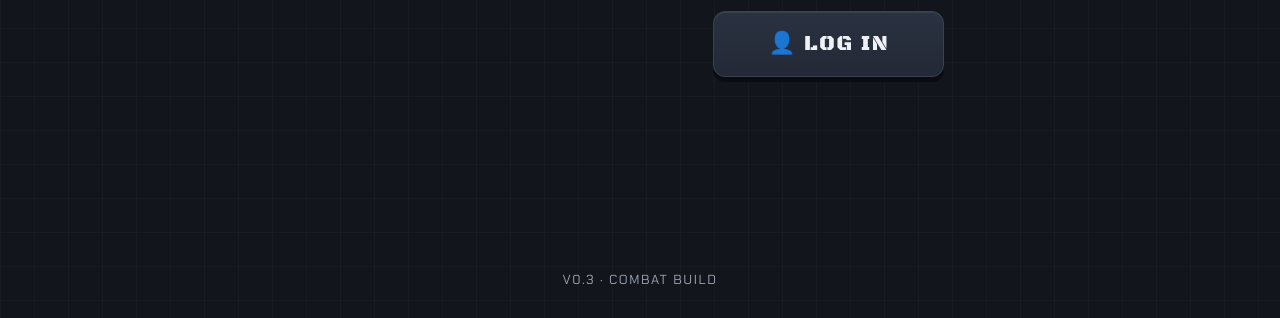
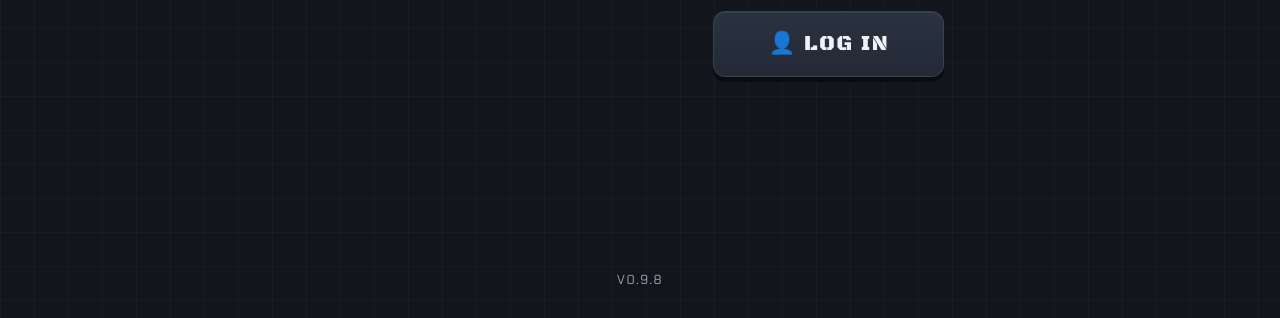
Before and after one commit to Zagerath17/AZ-Tank-Latest, a plain HTML site: page index.html in a window 1280 px wide. Shown: the part 482-800 px from the top of the page. Drawn offline with Linux system fonts and the light colour scheme.

Commit message:
Update index.html

```diff
--- a/index.html
+++ b/index.html
@@ -34,7 +34,7 @@
         <button class="btn btn-big" data-go="screen-settings">Settings</button>
         <button class="btn btn-big" id="menu-login" type="button">👤 Log in</button>
       </nav>
-      <p class="foot">v0.3 · combat build</p>
+      <p class="foot">v0.9.8</p>
     </section>
 
     <!-- ============ OFFLINE ============ -->
```
